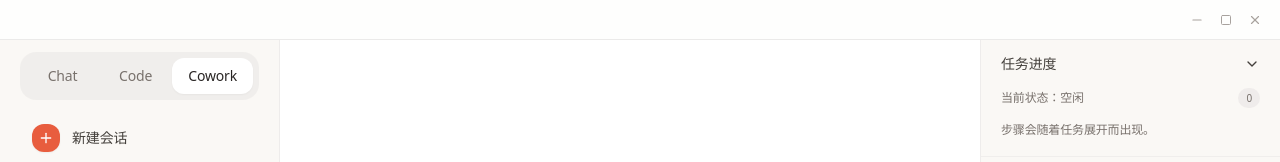
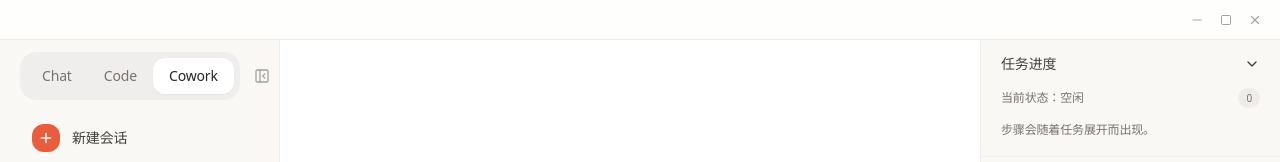
Before and after one commit to xwang152-jack/bingowork, a React (Vite) app: page / in a window 1280 px wide. Shown: the top 162 px of the page. Built offline with nearby package versions, Linux system fonts and the light colour scheme; a web font is replaced by a local one.

Commit message:
feat(侧边栏): 添加可折叠侧边栏功能并持久化状态
实现侧边栏的折叠/展开功能，包括：
- 在TopBar、LeftSidebar和CoworkView中添加折叠按钮
- 使用localStorage持久化侧边栏状态
- 添加平滑的展开/折叠动画效果
- 优化折叠状态下的UI提示

```diff
--- a/src/components/MainInterface.tsx
+++ b/src/components/MainInterface.tsx
@@ -1,4 +1,5 @@
 import { useCallback, useEffect, useRef, useState } from 'react';
+import { PanelLeftOpen } from 'lucide-react';
 import { LeftSidebar } from './layout/LeftSidebar';
 import { RightSidebar } from './layout/RightSidebar';
 import { MessageList } from './cowork/MessageList';
@@ -10,6 +11,8 @@ import { useModelRegistry } from '../hooks/useModelRegistry';
 export interface MainInterfaceProps {
     onOpenSettings: () => void;
 }
+
+const SIDEBAR_OPEN_KEY = 'bingowork-sidebar-open';
 
 export default function MainInterface({ onOpenSettings }: MainInterfaceProps) {
     const {
@@ -32,6 +35,24 @@ export default function MainInterface({ onOpenSettings }: MainInterfaceProps) {
     const activeTab = (config?.workMode || 'cowork') as 'chat' | 'code' | 'cowork';
 
     const { state: modelState, setActiveModel: setActiveModelId } = useModelRegistry();
+
+    // Sidebar state
+    const [sidebarOpen, setSidebarOpen] = useState(() => {
+        try {
+            const saved = localStorage.getItem(SIDEBAR_OPEN_KEY);
+            return saved !== null ? saved === 'true' : true;
+        } catch {
+            return true;
+        }
+    });
+
+    const toggleSidebar = useCallback(() => {
+        setSidebarOpen(prev => {
+            const next = !prev;
+            localStorage.setItem(SIDEBAR_OPEN_KEY, String(next));
+            return next;
+        });
+    }, []);
 
     const chatInputWrapRef = useRef<HTMLDivElement>(null);
     const [chatInputHeight, setChatInputHeight] = useState<number | null>(null);
@@ -68,9 +89,24 @@ export default function MainInterface({ onOpenSettings }: MainInterfaceProps) {
                 onDeleteSession={deleteSession}
                 onRenameSession={renameSession}
                 footerHeight={chatInputHeight}
+                isOpen={sidebarOpen}
+                onToggleSidebar={toggleSidebar}
             />
 
             <div className="flex-1 flex flex-col h-full relative min-w-0 bg-white">
+                {/* Expand Button */}
+                {!sidebarOpen && (
+                    <div className="absolute left-4 top-3 z-10 animate-fade-in">
+                        <button
+                            onClick={toggleSidebar}
+                            className="p-2 bg-white/80 backdrop-blur-sm border border-stone-200/60 rounded-xl shadow-sm hover:shadow-md hover:bg-white text-stone-500 hover:text-stone-800 transition-all"
+                            title="展开侧边栏"
+                        >
+                            <PanelLeftOpen size={20} />
+                        </button>
+                    </div>
+                )}
+
                 {/* Chat Area */}
                 <MessageList
                     messages={history}
--- a/src/components/cowork/CoworkViewRefactored.tsx
+++ b/src/components/cowork/CoworkViewRefactored.tsx
@@ -3,8 +3,7 @@
  * Main workspace view composed of smaller, focused components
  */
 
-import { useState, useCallback } from 'react';
-import { X } from 'lucide-react';
+import { useState, useCallback, useEffect } from 'react';
 import { SessionSidebar } from './SessionSidebar';
 import { TopBar } from './TopBar';
 import { MessageList } from './MessageList';
@@ -16,11 +15,33 @@ export interface CoworkViewRefactoredProps {
     onOpenSettings: () => void;
 }
 
+const SIDEBAR_COLLAPSED_KEY = 'bingowork-sidebar-collapsed';
+
 /**
  * Main cowork view component with session management and chat functionality
  */
 export function CoworkViewRefactored({ onOpenSettings }: CoworkViewRefactoredProps) {
-    const [showSidebar, setShowSidebar] = useState(true);
+    // Load collapsed state from localStorage
+    const [sidebarCollapsed, setSidebarCollapsed] = useState(() => {
+        try {
+            return localStorage.getItem(SIDEBAR_COLLAPSED_KEY) === 'true';
+        } catch {
+            return false;
+        }
+    });
+
+    // Save collapsed state to localStorage
+    useEffect(() => {
+        try {
+            localStorage.setItem(SIDEBAR_COLLAPSED_KEY, String(sidebarCollapsed));
+        } catch (error) {
+            console.warn('Failed to save sidebar state:', error);
+        }
+    }, [sidebarCollapsed]);
+
+    const toggleSidebar = useCallback(() => {
+        setSidebarCollapsed(prev => !prev);
+    }, []);
 
     // Use custom hooks for state management
     const {
@@ -81,12 +102,15 @@ export function CoworkViewRefactored({ onOpenSettings }: CoworkViewRefactoredPro
                 title={currentSessionTitle}
                 onNewSession={handleNewSession}
                 onOpenSettings={onOpenSettings}
+                sidebarCollapsed={sidebarCollapsed}
+                onToggleSidebar={toggleSidebar}
             />
 
             {/* Main Content */}
             <div className="flex-1 flex overflow-hidden">
                 {/* Sidebar */}
-                {showSidebar && (
+                {!sidebarCollapsed && (
+                    <div className="w-[280px] flex-shrink-0 transition-all duration-300 ease-in-out">
                         <SessionSidebar
                             sessions={sessions}
                             currentSessionId={currentSessionId}
@@ -96,22 +120,26 @@ export function CoworkViewRefactored({ onOpenSettings }: CoworkViewRefactoredPro
                             onDeleteSession={handleDeleteSession}
                             onRenameSession={handleRenameSession}
                         />
+                    </div>
                 )}
 
-                {/* Toggle Sidebar Button */}
+                {/* Collapsed sidebar hint */}
+                {sidebarCollapsed && (
                     <button
-                    onClick={() => setShowSidebar(!showSidebar)}
-                    className="absolute left-0 top-1/2 -translate-y-1/2 z-10 p-1 bg-white border border-stone-200 rounded-r-lg shadow-sm hover:bg-stone-50 transition-colors"
-                    style={{ left: showSidebar ? '16rem' : '0' }}
+                        onClick={toggleSidebar}
+                        className="absolute left-0 top-1/2 -translate-y-1/2 z-10 p-2 bg-white border border-stone-200 rounded-r-lg shadow-lg hover:bg-stone-50 hover:border-stone-300 transition-all group"
+                        title="展开侧边栏"
                     >
-                    <X
-                        size={16}
-                        className={`transition-transform ${showSidebar ? '' : 'rotate-180'}`}
-                    />
+                        <div className="flex flex-col items-center gap-1">
+                            <div className="w-1 h-4 bg-stone-300 rounded-full group-hover:bg-[#E85D3E] transition-colors"></div>
+                            <div className="w-1 h-4 bg-stone-300 rounded-full group-hover:bg-[#E85D3E] transition-colors"></div>
+                            <div className="w-1 h-4 bg-stone-300 rounded-full group-hover:bg-[#E85D3E] transition-colors"></div>
+                        </div>
                     </button>
+                )}
 
                 {/* Chat Area */}
-                <div className="flex-1 flex flex-col ml-auto">
+                <div className="flex-1 flex flex-col transition-all duration-300 ease-in-out">
                     {/* Messages */}
                     <MessageList messages={history} isDark={false} streamingText={streamingText} />
 
--- a/src/components/cowork/TopBar.tsx
+++ b/src/components/cowork/TopBar.tsx
@@ -3,20 +3,41 @@
  * Header with session title, settings access, and new session button
  */
 
-import { Settings, Plus, MoreVertical } from 'lucide-react';
+import { Settings, Plus, MoreVertical, PanelLeftClose, PanelLeftOpen } from 'lucide-react';
 
 export interface TopBarProps {
     title?: string;
     onNewSession: () => void;
     onOpenSettings: () => void;
+    sidebarCollapsed?: boolean;
+    onToggleSidebar?: () => void;
 }
 
-export function TopBar({ title = 'Bingowork', onNewSession, onOpenSettings }: TopBarProps) {
+export function TopBar({
+    title = 'Bingowork',
+    onNewSession,
+    onOpenSettings,
+    sidebarCollapsed = false,
+    onToggleSidebar
+}: TopBarProps) {
     return (
         <div className="h-16 border-b border-stone-200/60 flex items-center justify-between px-5 bg-white/80 backdrop-blur-sm">
-            {/* Title */}
+            {/* Left side - Collapse button & Title */}
             <div className="flex items-center gap-3">
-                <h1 className="text-lg font-semibold text-stone-800 tracking-tight">{title}</h1>
+                <button
+                    onClick={onToggleSidebar}
+                    className="p-2 text-stone-500 hover:text-stone-800 hover:bg-stone-100/80 rounded-xl transition-all"
+                    title={sidebarCollapsed ? "展开侧边栏" : "折叠侧边栏"}
+                >
+                    {sidebarCollapsed ? (
+                        <PanelLeftOpen size={20} />
+                    ) : (
+                        <PanelLeftClose size={20} />
+                    )}
+                </button>
+                {!sidebarCollapsed && (
+                    <h1 className="text-lg font-semibold text-stone-800 tracking-tight">{title}</h1>
+                )}
             </div>
 
             {/* Actions */}
--- a/src/components/layout/LeftSidebar.tsx
+++ b/src/components/layout/LeftSidebar.tsx
@@ -1,5 +1,5 @@
 import { useState, useRef, useEffect } from 'react';
-import { Plus, Info, Settings, MessageSquare, Trash2, Edit2, MoreHorizontal } from 'lucide-react';
+import { Plus, Info, Settings, MessageSquare, Trash2, Edit2, MoreHorizontal, PanelLeftClose } from 'lucide-react';
 import type { Session } from '../../../electron/types/ipc';
 
 type Tab = 'chat' | 'code' | 'cowork';
@@ -15,6 +15,8 @@ interface LeftSidebarProps {
   onDeleteSession?: (id: string) => void;
   onRenameSession?: (id: string, title: string) => void;
   footerHeight?: number | null;
+  isOpen?: boolean;
+  onToggleSidebar?: () => void;
 }
 
 export function LeftSidebar({
@@ -27,7 +29,9 @@ export function LeftSidebar({
   onNewSession,
   onDeleteSession,
   onRenameSession,
-  footerHeight
+  footerHeight,
+  isOpen = true,
+  onToggleSidebar
 }: LeftSidebarProps) {
   const [editingId, setEditingId] = useState<string | null>(null);
   const [editTitle, setEditTitle] = useState('');
@@ -73,10 +77,13 @@ export function LeftSidebar({
   };
 
   return (
-    <div className="w-[280px] bg-[#FAF8F5] flex flex-col border-r border-stone-200/60 h-full animate-slide-in">
+    <div className={`${
+      isOpen ? 'w-[280px] opacity-100' : 'w-0 opacity-0'
+    } bg-[#FAF8F5] flex flex-col border-r border-stone-200/60 h-full transition-all duration-300 ease-in-out overflow-hidden whitespace-nowrap`}>
+      <div className="w-[280px] h-full flex flex-col">
       {/* Tabs */}
-      <div className="sidebar-section">
-        <div className="tab-switcher">
+      <div className="sidebar-section flex items-center justify-between pr-4">
+        <div className="tab-switcher flex-1">
           {(['chat', 'code', 'cowork'] as Tab[]).map((tab) => (
             <button
               key={tab}
@@ -91,6 +98,13 @@ export function LeftSidebar({
             </button>
           ))}
         </div>
+        <button
+          onClick={onToggleSidebar}
+          className="p-1.5 text-stone-400 hover:text-stone-600 hover:bg-stone-200/50 rounded-lg transition-colors ml-2"
+          title="收起侧边栏"
+        >
+          <PanelLeftClose size={16} />
+        </button>
       </div>
 
       {/* New Task Button */}
@@ -215,6 +229,7 @@ export function LeftSidebar({
           </button>
         )}
       </div>
+      </div>
     </div>
   );
 }
```
Lines whose indentation alone changed are shown as unchanged.
